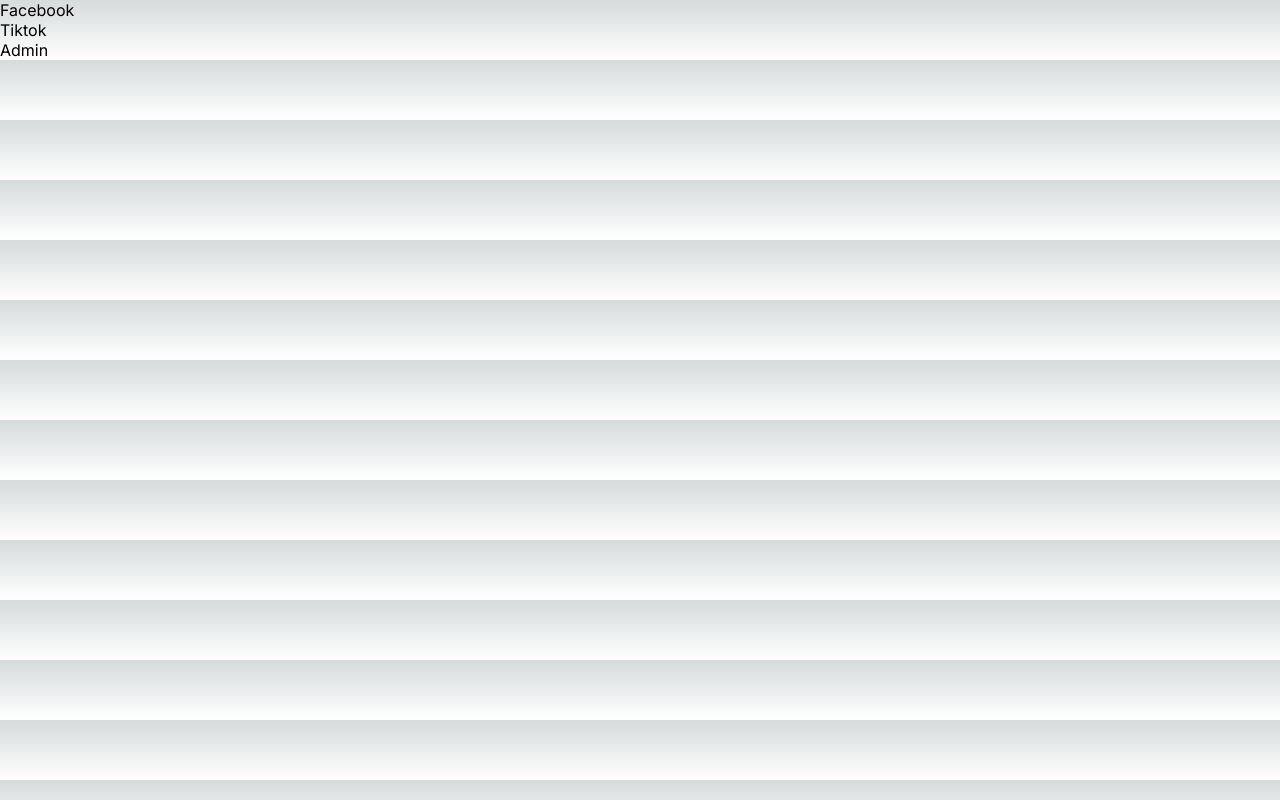
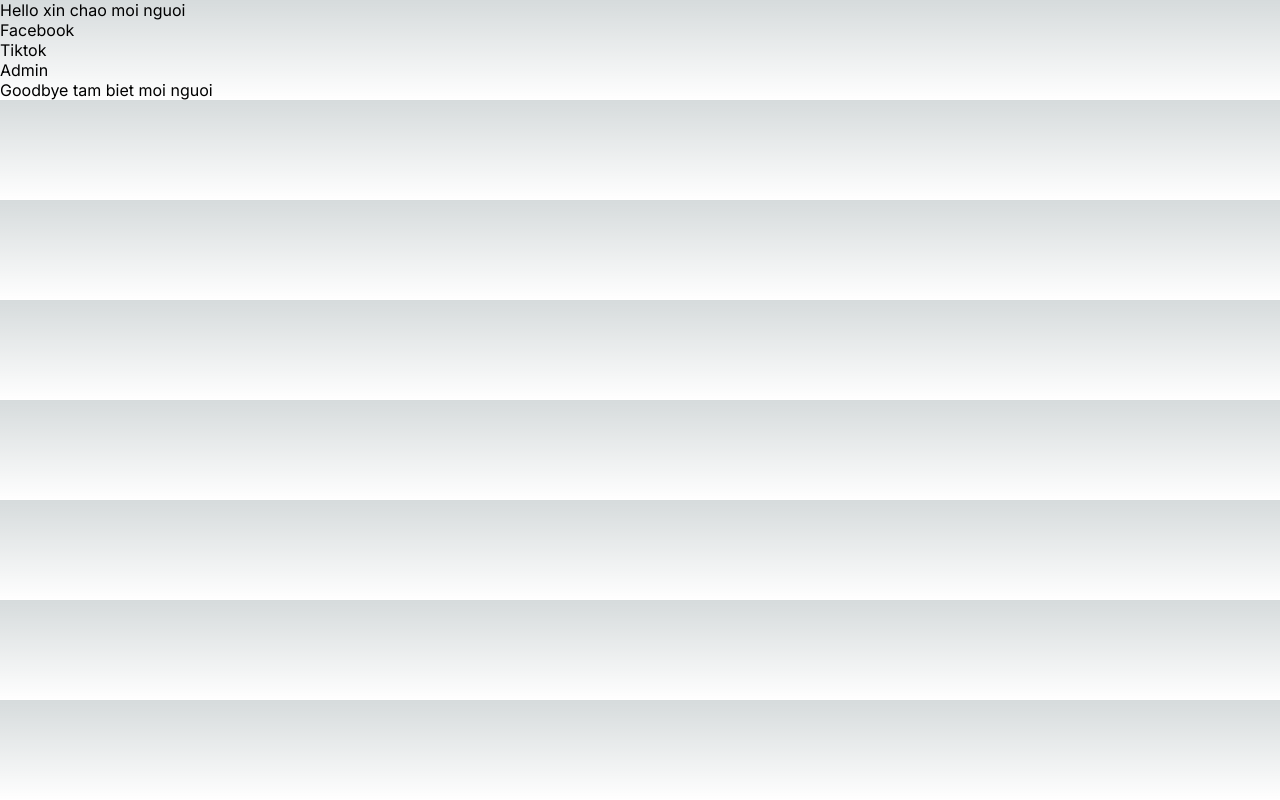
Before and after one commit to harypham/next13-starter-typescript, a Next.js app: page / in a window 1280 px wide. Built offline with nearby package versions, Linux system fonts and the light colour scheme.

Commit message:
17. Dan  Layout

```diff
--- a/src/app/layout.tsx
+++ b/src/app/layout.tsx
@@ -1,21 +1,25 @@
-import './globals.css'
-import { Inter } from 'next/font/google'
+import "./globals.css";
+import { Inter } from "next/font/google";
 
-const inter = Inter({ subsets: ['latin'] })
+const inter = Inter({ subsets: ["latin"] });
 
 export const metadata = {
-  title: 'Create Next App',
-  description: 'Generated by create next app',
-}
+  title: "Create Next App",
+  description: "Generated by create next app",
+};
 
 export default function RootLayout({
   children,
 }: {
-  children: React.ReactNode
+  children: React.ReactNode;
 }) {
   return (
     <html lang="en">
-      <body className={inter.className}>{children}</body>
+      <body className={inter.className}>
+        <header>Hello xin chao moi nguoi</header>
+        {children}
+        <footer>Goodbye tam biet moi nguoi</footer>
+      </body>
     </html>
-  )
+  );
 }
```
